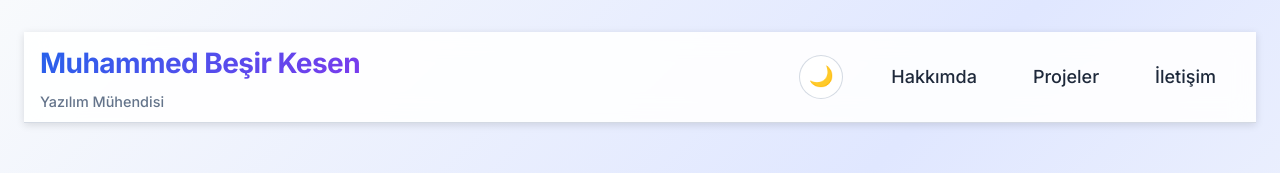
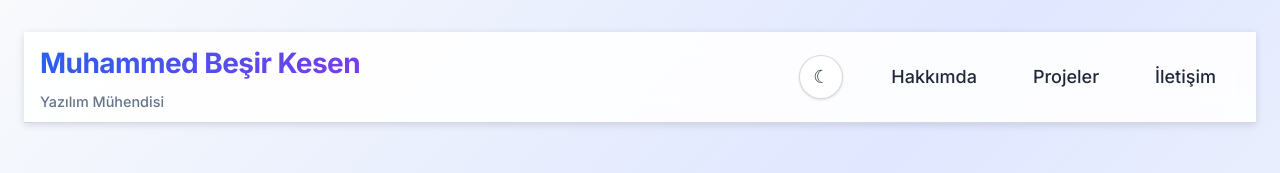
Before and after one commit to mbesirkesen/my-react-app, a React (Vite) app: page / in a window 1280 px wide. Shown: the top 173 px of the page. Built offline with nearby package versions, Linux system fonts and the light colour scheme.

Commit message:
feat: tema toggle componenti ve sayfa geneli dark mode desteği

```diff
--- /dev/null
+++ b/src/components/ThemeToggle.tsx
@@ -0,0 +1,41 @@
+import { useEffect, useState } from 'react'
+
+export function ThemeToggle() {
+  const [isDark, setIsDark] = useState<boolean>(() => {
+    if (typeof window === 'undefined') return false
+    const saved = localStorage.getItem('theme')
+    if (saved === 'dark') return true
+    if (saved === 'light') return false
+    return window.matchMedia('(prefers-color-scheme: dark)').matches
+  })
+
+  useEffect(() => {
+    const root = document.documentElement
+    if (isDark) {
+      root.classList.add('dark')
+      root.setAttribute('data-theme', 'dark')
+      localStorage.setItem('theme', 'dark')
+    } else {
+      root.classList.remove('dark')
+      root.setAttribute('data-theme', 'light')
+      localStorage.setItem('theme', 'light')
+    }
+  }, [isDark])
+
+  return (
+    <button
+      type="button"
+      onClick={() => setIsDark((prev) => !prev)}
+      className="flex items-center justify-center w-11 h-11 border border-[color:var(--color-border)] rounded-full bg-[color:var(--color-bg-alt)] text-gray-800 dark:text-gray-200 shadow-sm hover:scale-105 transition-transform"
+      aria-label={isDark ? 'Aydınlık moda geç' : 'Karanlık moda geç'}
+      title={isDark ? 'Aydınlık mod' : 'Karanlık mod'}
+    >
+      <span className="dark:hidden" aria-hidden="true">
+        &#9790;
+      </span>
+      <span className="hidden dark:inline" aria-hidden="true">
+        &#9728;
+      </span>
+    </button>
+  )
+}
--- a/src/pages/Home.tsx
+++ b/src/pages/Home.tsx
@@ -1,26 +1,13 @@
-import { useState, useEffect } from 'react'
+import { useState } from 'react'
 import { Link } from 'react-router-dom'
 import { projects } from '../data/projects'
+import { ThemeToggle } from '../components/ThemeToggle'
 
 export function Home() {
   const [failedImages, setFailedImages] = useState<Set<string>>(new Set())
-  const [theme, setTheme] = useState<'dark' | 'light'>(() => {
-    if (typeof window !== 'undefined') {
-      const saved = localStorage.getItem('theme') as 'dark' | 'light' | null
-      return saved ?? (window.matchMedia('(prefers-color-scheme: light)').matches ? 'light' : 'dark')
-    }
-    return 'dark'
-  })
-
-  useEffect(() => {
-    document.documentElement.setAttribute('data-theme', theme)
-    localStorage.setItem('theme', theme)
-  }, [theme])
-
-  const toggleTheme = () => setTheme((t) => (t === 'dark' ? 'light' : 'dark'))
 
   return (
-    <>
+    <div className="min-h-screen text-gray-900 dark:text-gray-100 transition-colors">
       <a href="#main-content" className="skip-link">
         Ana içeriğe atla
       </a>
@@ -31,15 +18,7 @@ export function Home() {
           <p className="site-subtitle">Yazılım Mühendisi</p>
         </div>
         <div className="header-actions">
-          <button
-            type="button"
-            className="theme-toggle"
-            onClick={toggleTheme}
-            aria-label={theme === 'dark' ? 'Aydınlık moda geç' : 'Karanlık moda geç'}
-            title={theme === 'dark' ? 'Aydınlık mod' : 'Karanlık mod'}
-          >
-            <span className="theme-icon" aria-hidden="true">{theme === 'dark' ? '☀️' : '🌙'}</span>
-          </button>
+          <ThemeToggle />
           <nav aria-label="Ana navigasyon">
             <ul className="nav-list">
               <li>
@@ -203,6 +182,6 @@ export function Home() {
       <footer className="site-footer">
         <p>© 2025 Muhammed Beşir Kesen. Tüm hakları saklıdır.</p>
       </footer>
-    </>
+    </div>
   )
 }
```
